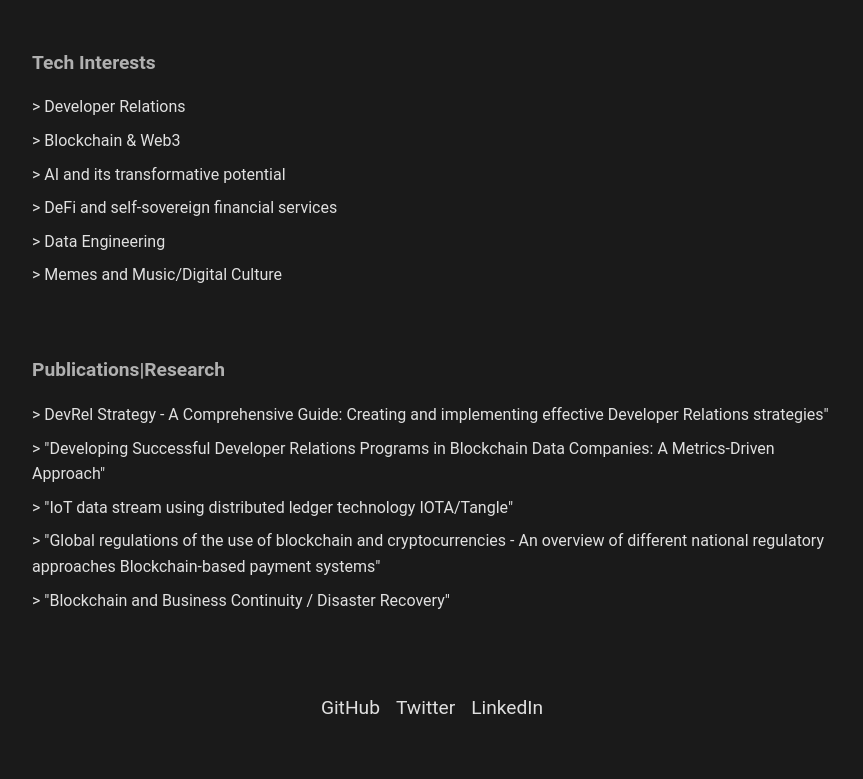
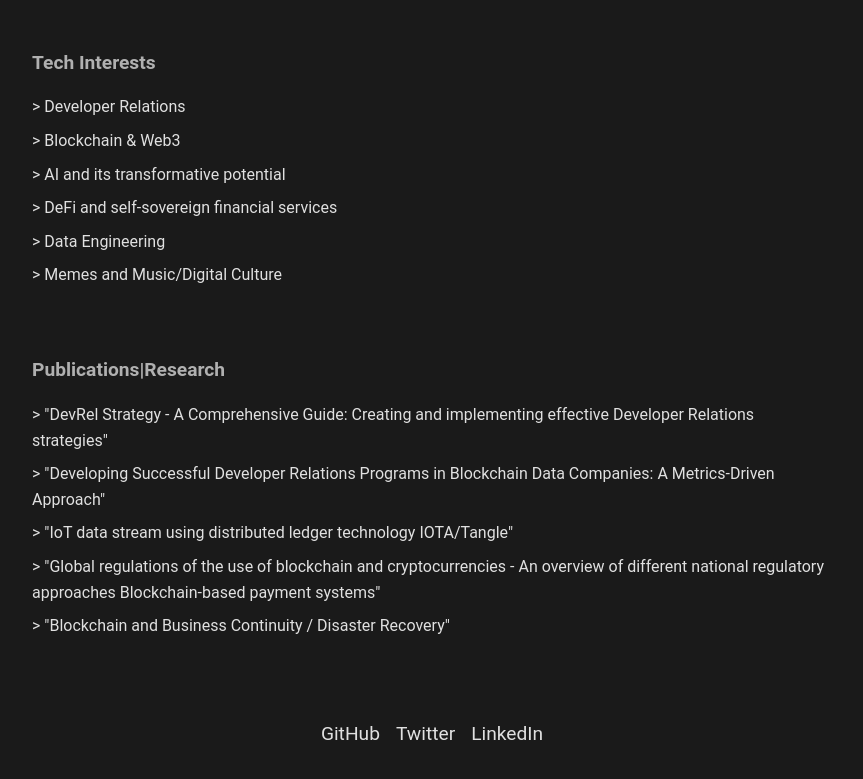
Before and after one commit to fabianhug/fabianhug.github.io, a plain HTML site: page index.html in a window 1280 px wide. Shown: the part 865-1644 px from the top of the page, without its empty margins (208-1071 px from the left). Before the commit the page ends 1621 px from the top, so only its background shows below. Drawn offline with Linux system fonts and the light colour scheme.

Commit message:
fix typo

```diff
--- a/index.html
+++ b/index.html
@@ -252,7 +252,7 @@
                 <section class="section">
                     <h3>Publications|Research</h3>
                     <ul>
-                        <li>> <a href= "https://www.devrel.directory/blog/2024-11-06-devrel-strategy" target="_blank">DevRel Strategy - A Comprehensive Guide: Creating and implementing effective Developer Relations strategies"</a></li>
+                        <li>> <a href= "https://www.devrel.directory/blog/2024-11-06-devrel-strategy" target="_blank">"DevRel Strategy - A Comprehensive Guide: Creating and implementing effective Developer Relations strategies"</a></li>
                         <li>> "Developing Successful Developer Relations Programs in Blockchain Data Companies: A Metrics-Driven Approach"</li>
                         <li>> "IoT data stream using distributed ledger technology IOTA/Tangle"</li>
                         <li>> "Global regulations of the use of blockchain and cryptocurrencies - An overview of different national regulatory approaches Blockchain-based payment systems"</li>
```
